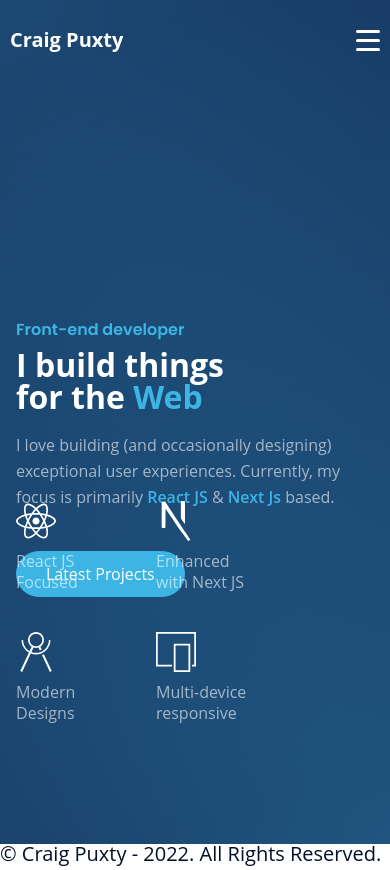
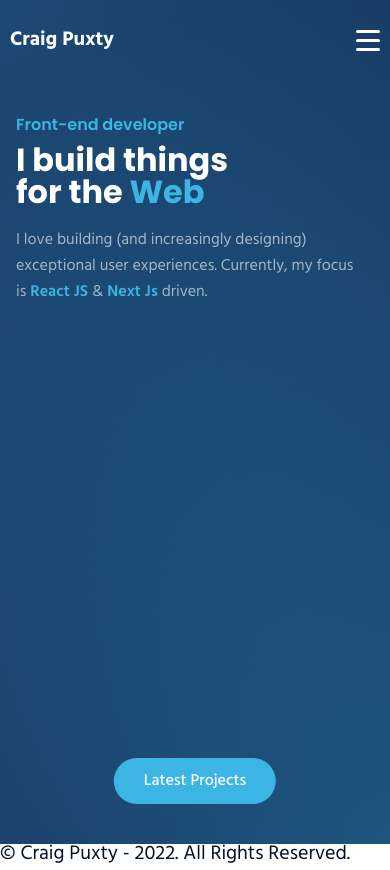
Before and after one commit to Dangereye/portfolio-v2, a Next.js app: page / in a window 390 px wide. Built offline with nearby package versions, Linux system fonts and the light colour scheme.

Commit message:
Updated Hero article - added media queries.

```diff
--- /dev/null
+++ b/articles/hero/Feature.js
@@ -0,0 +1,10 @@
+export default function Feature({ icon, text }) {
+  return (
+    <div className="feature">
+      <div className="feature__icon">
+        <span>{icon}</span>
+      </div>
+      <span className="feature__text">{text}</span>
+    </div>
+  );
+}
--- a/articles/hero/Hero.js
+++ b/articles/hero/Hero.js
@@ -4,7 +4,7 @@ import CompassSvg from "../../svgs/Compass";
 import NextSVG from "../../svgs/Next";
 import ReactSvg from "../../svgs/React";
 import ScreenSvg from "../../svgs/Screens";
-import Highlight from "./Highlight";
+import Feature from "./Feature";
 
 export default function Hero() {
   return (
@@ -12,7 +12,7 @@ export default function Hero() {
       <BgHighlight pos="top-left" />
       <BgHighlight pos="bottom-right" />
       <div className="container">
-        <div className="typography-and-cta">
+        <div className="typography">
           <div className="heading heading--lead">Front-end developer</div>
           <h1 className="heading heading--h1">
             <div>I build things</div>
@@ -21,9 +21,9 @@ export default function Hero() {
             </div>
           </h1>
           <p className="body-text">
-            I love building (and occasionally designing) exceptional user
-            experiences. Currently, my focus is primarily <span>React JS</span>{" "}
-            &amp; <span>Next Js</span> based.
+            I love building (and increasingly designing) exceptional user
+            experiences. Currently, my focus is <span>React JS</span> &amp;{" "}
+            <span>Next Js</span> driven.
           </p>
           <div className="btns">
             <Link href="/#portfolio">
@@ -31,11 +31,11 @@ export default function Hero() {
             </Link>
           </div>
         </div>
-        <div className="highlights">
-          <Highlight icon={<ReactSvg />} text="React JS Focused" />
-          <Highlight icon={<NextSVG />} text="Enhanced with Next JS" />
-          <Highlight icon={<CompassSvg />} text="Modern Designs" />
-          <Highlight icon={<ScreenSvg />} text="Multi-device responsive" />
+        <div className="features">
+          <Feature icon={<ReactSvg />} text="React JS Focused" />
+          <Feature icon={<NextSVG />} text="Enhanced with Next JS" />
+          <Feature icon={<CompassSvg />} text="Modern Designs" />
+          <Feature icon={<ScreenSvg />} text="Multi-device responsive" />
         </div>
       </div>
     </article>
--- a/articles/hero/Highlight.js
+++ /dev/null
@@ -1,10 +0,0 @@
-export default function Highlight({ icon, text }) {
-  return (
-    <div className="highlight">
-      <div className="highlight__icon">
-        <span>{icon}</span>
-      </div>
-      <div className="highlight__text">{text}</div>
-    </div>
-  );
-}
--- a/styles/articles/_articles.scss
+++ b/styles/articles/_articles.scss
@@ -3,6 +3,10 @@
 
   display: flex;
   justify-content: center;
+
+  @media (max-width: $mobile) {
+    padding: 4rem 1.6rem;
+  }
 
   &__header {
     margin-bottom: 12rem;
--- a/styles/articles/_hero.scss
+++ b/styles/articles/_hero.scss
@@ -1,17 +1,21 @@
 &__hero {
   position: relative;
+  height: 100vh;
+  max-height: 130rem;
   color: #fff;
   background-color: $dark-color;
   overflow: hidden;
 
   .container {
-    height: calc(100vh - 24rem);
-    max-height: 110rem;
     position: relative;
   }
 
-  .typography-and-cta {
-    margin-top: 20rem;
+  .typography {
+    margin-top: 15rem;
+
+    @media (max-width: $tablet) {
+      margin-top: 7.5rem;
+    }
   }
 
   h1 {
@@ -34,9 +38,16 @@
 
   .btns {
     margin-top: 4rem;
+
+    @media (max-width: $mobile) {
+      position: absolute;
+      bottom: 0;
+      left: 50%;
+      transform: translateX(-50%);
+    }
   }
 
-  .highlights {
+  .features {
     position: absolute;
     bottom: 0;
     left: 0;
@@ -44,18 +55,24 @@
     display: flex;
     flex-wrap: wrap;
     align-items: center;
-    gap: 4rem;
+    justify-content: flex-start;
+    gap: clamp(2rem, 3vw, 4rem);
 
-    .highlight {
+    .feature {
+      flex: 0 1 auto;
+
+      @media (max-width: $mobile) {
+        display: none;
+      }
+
       &__icon {
         margin-bottom: 1rem;
         display: flex;
         align-items: center;
-        gap: 1rem;
 
         span {
-          width: 4rem;
-          height: 4rem;
+          width: clamp(3rem, 2vw, 4rem);
+          height: clamp(3rem, 2vw, 4rem);
           svg {
             fill: #fff;
           }
@@ -63,9 +80,10 @@
       }
 
       &__text {
-        max-width: 10rem;
+        display: inline-block;
+        width: 10ch;
         color: $body-text-light;
-        font-size: 1.6rem;
+        font-size: $small-text-size;
         line-height: 1.3;
       }
     }
--- a/styles/globals.scss
+++ b/styles/globals.scss
@@ -7,7 +7,6 @@
   margin: 0;
   padding: 0;
   box-sizing: border-box;
-  font-family: "Open Sans", sans-serif;
 
   &:focus {
     outline: 2px solid $light-color;
--- a/styles/partials/_variables.scss
+++ b/styles/partials/_variables.scss
@@ -2,7 +2,7 @@
 $laptop-l: 1440px;
 $laptop: 1024px;
 $tablet: 768px;
-$mobile: 450px;
+$mobile: 540px;
 
 // Font sizes
 $h1-size: clamp(3.2rem, 5vw, 6.4rem);
```
